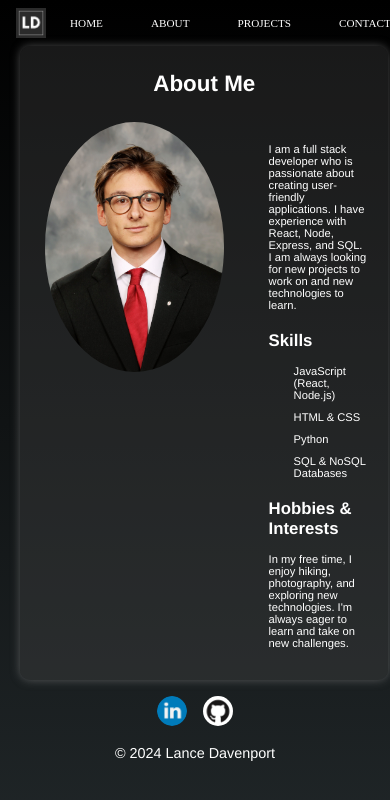
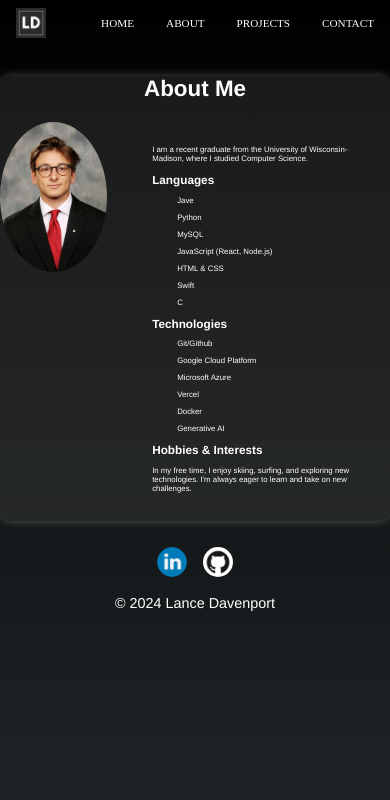
Before and after one commit to lancedavenport/lancedavenport.github.io, a React (Vite) app: page /about in a window 390 px wide. Shown: the top 800 px of the page. Built offline with nearby package versions, Linux system fonts and the light colour scheme.

Commit message:
Updated Styling

```diff
--- a/src/components/navigation/pages/AboutMe.jsx
+++ b/src/components/navigation/pages/AboutMe.jsx
@@ -8,27 +8,37 @@ export default function AboutMe() {
       <Container className="mt-5 about-me-container">
         <Row className="global-text align-items-center">
           <Col md={4} className="text-right">
-            <h1 style={{textAlign:'center'}}>About Me</h1>
+            <h1 style={{textAlign:'center', marginTop:'10px'}}>About Me</h1>
             <div className="my-photo">
               <img src={myPhoto} alt="Lance Davenport" />
               <Col md={8}>
               <div className="about-me-text">
                 <p>
-                  I am a full stack developer who is passionate about creating
-                  user-friendly applications. I have experience with React,
-                  Node, Express, and SQL. I am always looking for new projects
-                  to work on and new technologies to learn.
+                 I am a recent graduate from the University of Wisconsin-Madison,
+                 where I studied Computer Science.
                 </p>
-                <h2>Skills</h2>
+                <h2>Languages</h2>
                 <ul>
+                  <li>Jave</li>
+                  <li>Python</li>
+                  <li>MySQL</li>
                   <li>JavaScript (React, Node.js)</li>
                   <li>HTML & CSS</li>
-                  <li>Python</li>
-                  <li>SQL & NoSQL Databases</li>
+                  <li>Swift</li>
+                  <li>C</li>
+                </ul>
+                <h2>Technologies</h2>
+                <ul>
+                  <li>Git/Github</li>
+                  <li>Google Cloud Platform</li>
+                  <li>Microsoft Azure</li>
+                  <li>Vercel</li>
+                  <li>Docker</li>
+                  <li>Generative AI</li>
                 </ul>
                 <h2>Hobbies & Interests</h2>
                 <p>
-                  In my free time, I enjoy hiking, photography, and exploring
+                  In my free time, I enjoy skiing, surfing, and exploring
                   new technologies. I'm always eager to learn and take on new
                   challenges.
                 </p>
--- a/src/components/navigation/pages/Projects.jsx
+++ b/src/components/navigation/pages/Projects.jsx
@@ -7,7 +7,7 @@ export default function Projects() {
           <Row className="justify-content-center global-text">
             <Col md={8}>
               <div className="text-center mb-4">
-                <h1 className="mt-3">About Me</h1>
+                <h1 className="mt-3">Projects</h1>
               </div>
               <div className="text-center">
                 <p>
--- a/src/styles/AboutMe.css
+++ b/src/styles/AboutMe.css
@@ -2,7 +2,7 @@
   width: 200px;
   height: 250px;
   margin-bottom: 10px;
-    margin-top: 10px;
+  margin-top: 5px;
   border-radius: 50%;
 }
 
@@ -17,8 +17,14 @@
   border-radius: 10px;
   margin-left: 20px;
   margin-right: 20px;
-  padding-top: 10px;
-  box-shadow:  0 0 10px rgba(146, 146, 146, 0.5);
+  padding-top: 5x;
+  box-shadow: 0 0 10px rgba(146, 146, 146, 0.5);
+}
+
+.about-me-container {
+  display: flex;
+  justify-content: center;
+  margin-top: 20px;
 }
 
 .about-me-text {
@@ -39,3 +45,34 @@
   padding-left: 25px;
   margin-bottom: 10px;
 }
+
+@media (max-width: 600px) {
+  .my-photo img {
+    width: 150px;
+    height: 150px;
+  }
+
+  .my-photo {
+    justify-content: center;
+    /* Center align on smaller screens */
+    padding-left: 0;
+  }
+
+  .text-right {
+    margin: 10px 0;
+  }
+
+  .about-me-text {
+    font-size: 70%;
+  }
+
+  .about-me-text h2 {
+    margin-top: 10px;
+    /* Reduce margin for smaller screens */
+  }
+
+  .about-me-text ul li {
+    margin-bottom: 8px;
+    /* Adjust margin for smaller screens */
+  }
+}
--- a/src/styles/Navbar.css
+++ b/src/styles/Navbar.css
@@ -61,4 +61,47 @@
       font-size: 70%;
     }
 
+    .navbar-brand {
+      display: flex;
+      align-items: center;
+    }
+
+
+    .navbar-collapse {
+      display: flex;
+      justify-content: space-between;
+      width: 100%;
+    }
+
+    .nav-link {
+      color: #fff;
+      margin-left: 0rem;
+      text-decoration: none;
+      overflow: hidden;
+    }
+
+    .nav-link:hover {
+      color: #ddd;
+    }
+
+    .nav {
+      display: flex;
+      align-items: right;
+    }
+
+    .container {
+      display: flex;
+      justify-content: space-between;
+      align-items: center;
+      width: 100%;
+    }
+
+
+    .gap-8 {
+      gap: 2rem;
+    }
+
+    .ml-auto {
+      margin-left: auto;
+    }
   }
```
Also changed, not shown: 4 other files (tests, documents, lock files or other folders). Lines whose indentation alone changed are shown as unchanged.
